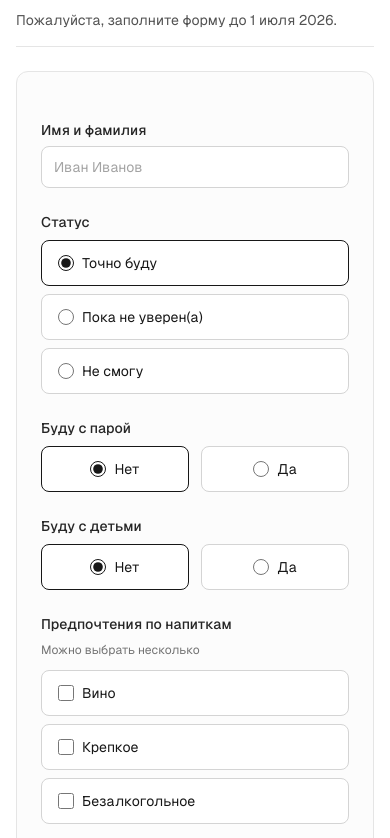
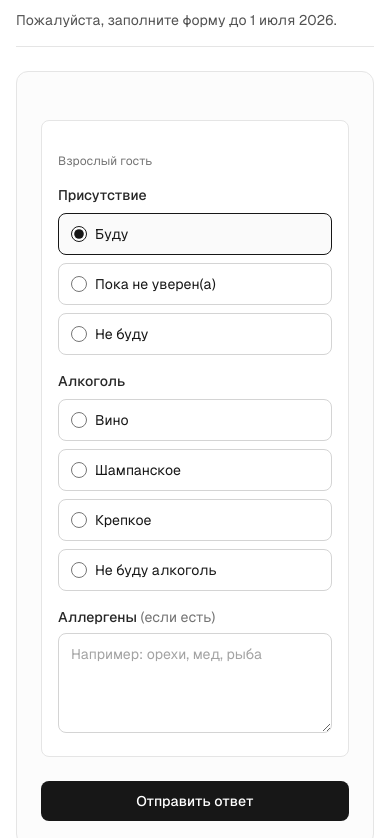
Before and after one commit to ilya04634/wedding, a Next.js app: page / in a window 390 px wide. Shown: the part 1046-1884 px from the top of the page. Built offline with nearby package versions, Linux system fonts and the light colour scheme.

Commit message:
Collect RSVP per invited guest

```diff
--- a/actions/rsvp.ts
+++ b/actions/rsvp.ts
@@ -1,6 +1,6 @@
 "use server";
 
-import { appendRsvpRow } from "@/lib/google/sheets";
+import { appendRsvpRows } from "@/lib/google/sheets";
 import { rsvpFormSchema } from "@/lib/validations/rsvp";
 import type { RsvpFormData } from "@/types/rsvp";
 
@@ -16,12 +16,21 @@ export async function submitRsvp(
   if (!parsed.success) {
     return {
       ok: false,
-      error: "Проверьте правильность заполнения формы.",
+      error: "Проверьте правильность заполнения анкеты.",
     };
   }
 
   try {
-    await appendRsvpRow(parsed.data);
+    await appendRsvpRows({
+      guestId: parsed.data.guestId,
+      people: parsed.data.people.map((person) => ({
+        ...person,
+        drink:
+          person.personType === "child" || person.status === "declined"
+            ? "not_applicable"
+            : person.drink ?? "no_alcohol",
+      })),
+    });
     return { ok: true };
   } catch (error) {
     console.error("[submitRsvp]", error);
--- a/app/(main)/page.tsx
+++ b/app/(main)/page.tsx
@@ -21,6 +21,7 @@ export default async function HomePage({ searchParams }: HomePageProps) {
         <RsvpForm
           guestId={invite?.id ?? guestId}
           initialName={invite?.inviteName}
+          people={invite?.people}
         />
       </div>
     </div>
--- a/components/rsvp/rsvp-form.tsx
+++ b/components/rsvp/rsvp-form.tsx
@@ -2,50 +2,75 @@
 
 import { submitRsvp } from "@/actions/rsvp";
 import { Button } from "@/components/ui/button";
-import { Input } from "@/components/ui/input";
 import { Label } from "@/components/ui/label";
+import { Section } from "@/components/ui/section";
 import { Textarea } from "@/components/ui/textarea";
-import { Section } from "@/components/ui/section";
-import { ChildrenFields } from "@/components/rsvp/children-fields";
 import { RSVP_SECTION_DESCRIPTION } from "@/lib/constants/wedding";
 import { rsvpFormSchema, type RsvpFormValues } from "@/lib/validations/rsvp";
 import { cn } from "@/lib/utils";
+import type { GuestPerson } from "@/types/guest";
+import type { RsvpFormData } from "@/types/rsvp";
 import { zodResolver } from "@hookform/resolvers/zod";
 import { CheckCircle2 } from "lucide-react";
 import { useState } from "react";
 import { useForm } from "react-hook-form";
 
 const STATUS_OPTIONS: {
-  value: RsvpFormValues["status"];
+  value: RsvpFormValues["people"][number]["status"];
   label: string;
 }[] = [
-  { value: "confirmed", label: "Точно буду" },
+  { value: "confirmed", label: "Буду" },
   { value: "maybe", label: "Пока не уверен(а)" },
-  { value: "declined", label: "Не смогу" },
+  { value: "declined", label: "Не буду" },
 ];
 
 const DRINK_OPTIONS: {
-  value: RsvpFormValues["drinks"][number];
+  value: NonNullable<RsvpFormValues["people"][number]["drink"]>;
   label: string;
 }[] = [
   { value: "wine", label: "Вино" },
+  { value: "champagne", label: "Шампанское" },
   { value: "strong", label: "Крепкое" },
-  { value: "non_alcoholic", label: "Безалкогольное" },
+  { value: "no_alcohol", label: "Не буду алкоголь" },
 ];
 
 interface RsvpFormProps {
   guestId?: string;
   initialName?: string;
+  people?: GuestPerson[];
 }
 
-export function RsvpForm({ guestId, initialName }: RsvpFormProps) {
+function getDefaultPeople(
+  people: GuestPerson[] | undefined,
+  initialName: string | undefined,
+): RsvpFormValues["people"] {
+  if (people?.length) {
+    return people.map((person) => ({
+      personName: person.personName,
+      personType: person.personType,
+      status: "confirmed",
+      drink: person.personType === "child" ? "not_applicable" : undefined,
+      allergens: "",
+    }));
+  }
+
+  return [
+    {
+      personName: initialName ?? "",
+      personType: "adult",
+      status: "confirmed",
+      drink: undefined,
+      allergens: "",
+    },
+  ];
+}
+
+export function RsvpForm({ guestId, initialName, people }: RsvpFormProps) {
   const [submitted, setSubmitted] = useState(false);
   const [submitError, setSubmitError] = useState<string | null>(null);
-  const [lastStatus, setLastStatus] = useState<RsvpFormValues["status"]>("confirmed");
 
   const {
     register,
-    control,
     handleSubmit,
     watch,
     setValue,
@@ -54,49 +79,33 @@ export function RsvpForm({ guestId, initialName }: RsvpFormProps) {
     resolver: zodResolver(rsvpFormSchema),
     defaultValues: {
       guestId: guestId ?? "",
-      name: initialName ?? "",
-      status: "confirmed",
-      withPartner: false,
-      partnerName: "",
-      withChildren: false,
-      children: [],
-      drinks: [],
-      allergies: "",
+      people: getDefaultPeople(people, initialName),
     },
   });
 
-  const withPartner = watch("withPartner");
-  const withChildren = watch("withChildren");
-  const status = watch("status");
-  const selectedDrinks = watch("drinks") ?? [];
-  const isDeclined = status === "declined";
-
-  const toggleDrink = (drink: RsvpFormValues["drinks"][number]) => {
-    const next = selectedDrinks.includes(drink)
-      ? selectedDrinks.filter((d) => d !== drink)
-      : [...selectedDrinks, drink];
-    setValue("drinks", next, { shouldValidate: true });
-  };
+  const formPeople = watch("people");
 
   const onSubmit = async (data: RsvpFormValues) => {
     setSubmitError(null);
-    const result = await submitRsvp({
-      ...data,
+    const normalized: RsvpFormData = {
       guestId: data.guestId?.trim() || guestId,
-      drinks: data.status === "declined" ? [] : data.drinks,
-      partnerName: data.withPartner ? data.partnerName : undefined,
-      withChildren: data.status === "declined" ? false : data.withChildren,
-      children:
-        data.withChildren && data.status !== "declined" ? data.children : [],
-      allergies: data.allergies?.trim() || undefined,
-    });
+      people: data.people.map((person) => ({
+        ...person,
+        drink:
+          person.personType === "child" || person.status === "declined"
+            ? "not_applicable"
+            : person.drink ?? "no_alcohol",
+        allergens: person.allergens?.trim() || undefined,
+      })),
+    };
+
+    const result = await submitRsvp(normalized);
 
     if (!result.ok) {
       setSubmitError(result.error);
       return;
     }
 
-    setLastStatus(data.status);
     setSubmitted(true);
   };
 
@@ -105,18 +114,12 @@ export function RsvpForm({ guestId, initialName }: RsvpFormProps) {
       <Section
         id="rsvp"
         title="Спасибо!"
-        description={
-          lastStatus === "declined"
-            ? "Мы получили ваш ответ."
-            : "Ваш ответ сохранён. Ждём вас на празднике!"
-        }
+        description="Ваш ответ сохранен. До встречи на празднике!"
       >
         <div className="flex flex-col items-center gap-3 rounded-xl border border-neutral-200 bg-neutral-50 py-10 text-center">
           <CheckCircle2 className="h-10 w-10 text-neutral-700" aria-hidden />
           <p className="text-sm text-neutral-600">
-            {lastStatus === "declined"
-              ? "Жаль, что не получится. Будем рады видеть вас в другой раз!"
-              : "Мы получили вашу анкету. До встречи!"}
+            Мы получили анкету по каждому гостю из приглашения.
           </p>
           <Button
             type="button"
@@ -147,32 +150,46 @@ export function RsvpForm({ guestId, initialName }: RsvpFormProps) {
             Персональная ссылка · ID: {guestId}
           </p>
         ) : null}
+
+        <div className="space-y-5">
+          {formPeople.map((person, index) => {
+            const isChild = person.personType === "child";
+            const isDeclined = person.status === "declined";
+
+            return (
+              <section
+                key={`${person.personName}-${index}`}
+                className="space-y-4 rounded-lg border border-neutral-200 bg-white p-4"
+              >
+                <input
+                  type="hidden"
+                  {...register(`people.${index}.personName`)}
+                />
+                <input
+                  type="hidden"
+                  {...register(`people.${index}.personType`)}
+                />
+
                 <div>
-          <Label htmlFor="name">Имя и фамилия</Label>
-          <Input
-            id="name"
-            autoComplete="name"
-            placeholder="Иван Иванов"
-            {...register("name")}
-          />
-          {errors.name ? (
-            <p className="mt-1.5 text-sm text-red-600" role="alert">
-              {errors.name.message}
+                  <p className="text-base font-medium text-neutral-900">
+                    {person.personName}
                   </p>
-          ) : null}
+                  <p className="text-xs text-neutral-500">
+                    {isChild ? "Ребенок" : "Взрослый гость"}
+                  </p>
                 </div>
 
                 <fieldset>
                   <legend className="mb-2 text-sm font-medium text-neutral-800">
-            Статус
+                    Присутствие
                   </legend>
-          <div className="flex flex-col gap-2 sm:flex-row sm:flex-wrap">
+                  <div className="grid gap-2 sm:grid-cols-3">
                     {STATUS_OPTIONS.map((opt) => (
                       <label
                         key={opt.value}
                         className={cn(
-                  "flex cursor-pointer items-center gap-2 rounded-lg border px-4 py-3 text-sm transition-colors",
-                  "has-[:checked]:border-neutral-900 has-[:checked]:bg-white",
+                          "flex cursor-pointer items-center gap-2 rounded-lg border px-3 py-2.5 text-sm transition-colors",
+                          "has-[:checked]:border-neutral-900 has-[:checked]:bg-neutral-50",
                           "border-neutral-300 bg-white hover:border-neutral-400",
                         )}
                       >
@@ -180,101 +197,17 @@ export function RsvpForm({ guestId, initialName }: RsvpFormProps) {
                           type="radio"
                           value={opt.value}
                           className="h-4 w-4 accent-neutral-900"
-                  {...register("status")}
-                />
-                {opt.label}
-              </label>
-            ))}
-          </div>
-          {errors.status ? (
-            <p className="mt-1.5 text-sm text-red-600" role="alert">
-              {errors.status.message}
-            </p>
-          ) : null}
-        </fieldset>
-
-        {!isDeclined ? (
-          <fieldset>
-            <legend className="mb-2 text-sm font-medium text-neutral-800">
-              Буду с парой
-            </legend>
-            <div className="flex gap-3">
-              {[
-                { value: false, label: "Нет" },
-                { value: true, label: "Да" },
-              ].map((opt) => (
-                <label
-                  key={String(opt.value)}
-                  className={cn(
-                    "flex flex-1 cursor-pointer items-center justify-center gap-2 rounded-lg border px-4 py-3 text-sm",
-                    "has-[:checked]:border-neutral-900 has-[:checked]:bg-white",
-                    "border-neutral-300 bg-white",
-                  )}
-                >
-                  <input
-                    type="radio"
-                    className="h-4 w-4 accent-neutral-900"
-                    checked={withPartner === opt.value}
-                    onChange={() =>
-                      setValue("withPartner", opt.value, {
-                        shouldValidate: true,
-                      })
-                    }
-                  />
-                  {opt.label}
-                </label>
-              ))}
-            </div>
-          </fieldset>
-        ) : null}
-
-        {!isDeclined && withPartner ? (
-          <div>
-            <Label htmlFor="partnerName">Имя и фамилия партнёра</Label>
-            <Input
-              id="partnerName"
-              placeholder="Мария Иванова"
-              {...register("partnerName")}
-            />
-            {errors.partnerName ? (
-              <p className="mt-1.5 text-sm text-red-600" role="alert">
-                {errors.partnerName.message}
-              </p>
-            ) : null}
-          </div>
-        ) : null}
-
-        {!isDeclined ? (
-          <fieldset>
-            <legend className="mb-2 text-sm font-medium text-neutral-800">
-              Буду с детьми
-            </legend>
-            <div className="flex gap-3">
-              {[
-                { value: false, label: "Нет" },
-                { value: true, label: "Да" },
-              ].map((opt) => (
-                <label
-                  key={`children-${String(opt.value)}`}
-                  className={cn(
-                    "flex flex-1 cursor-pointer items-center justify-center gap-2 rounded-lg border px-4 py-3 text-sm",
-                    "has-[:checked]:border-neutral-900 has-[:checked]:bg-white",
-                    "border-neutral-300 bg-white",
-                  )}
-                >
-                  <input
-                    type="radio"
-                    className="h-4 w-4 accent-neutral-900"
-                    checked={withChildren === opt.value}
-                    onChange={() => {
-                      setValue("withChildren", opt.value, {
+                          {...register(`people.${index}.status`)}
+                          onChange={(event) => {
+                            setValue(
+                              `people.${index}.status`,
+                              event.target.value as typeof opt.value,
+                              { shouldValidate: true },
+                            );
+                            if (event.target.value === "declined" || isChild) {
+                              setValue(`people.${index}.drink`, "not_applicable", {
                                 shouldValidate: true,
                               });
-                      if (opt.value && watch("children").length === 0) {
-                        setValue("children", [{ name: "", age: "" }]);
-                      }
-                      if (!opt.value) {
-                        setValue("children", []);
                             }
                           }}
                         />
@@ -282,78 +215,75 @@ export function RsvpForm({ guestId, initialName }: RsvpFormProps) {
                       </label>
                     ))}
                   </div>
+                  {errors.people?.[index]?.status ? (
+                    <p className="mt-1.5 text-sm text-red-600" role="alert">
+                      {errors.people[index]?.status?.message}
+                    </p>
+                  ) : null}
                 </fieldset>
-        ) : null}
 
-        {!isDeclined && withChildren ? (
-          <ChildrenFields
-            control={control}
-            register={register}
-            errors={errors}
-          />
-        ) : null}
-
-        {!isDeclined ? (
-          <>
+                {!isChild && !isDeclined ? (
                   <fieldset>
                     <legend className="mb-2 text-sm font-medium text-neutral-800">
-                Предпочтения по напиткам
+                      Алкоголь
                     </legend>
-              <p className="mb-3 text-xs text-neutral-500">
-                Можно выбрать несколько
-              </p>
-              <div className="flex flex-col gap-2 sm:flex-row sm:flex-wrap">
+                    <div className="grid gap-2 sm:grid-cols-2">
                       {DRINK_OPTIONS.map((opt) => (
                         <label
                           key={opt.value}
                           className={cn(
-                      "flex cursor-pointer items-center gap-2 rounded-lg border px-4 py-3 text-sm",
-                      selectedDrinks.includes(opt.value)
-                        ? "border-neutral-900 bg-white"
-                        : "border-neutral-300 bg-white hover:border-neutral-400",
+                            "flex cursor-pointer items-center gap-2 rounded-lg border px-3 py-2.5 text-sm transition-colors",
+                            "has-[:checked]:border-neutral-900 has-[:checked]:bg-neutral-50",
+                            "border-neutral-300 bg-white hover:border-neutral-400",
                           )}
                         >
                           <input
-                      type="checkbox"
-                      className="h-4 w-4 rounded accent-neutral-900"
-                      checked={selectedDrinks.includes(opt.value)}
-                      onChange={() => toggleDrink(opt.value)}
+                            type="radio"
+                            value={opt.value}
+                            className="h-4 w-4 accent-neutral-900"
+                            {...register(`people.${index}.drink`)}
                           />
                           {opt.label}
                         </label>
                       ))}
                     </div>
-              {errors.drinks ? (
+                    {errors.people?.[index]?.drink ? (
                       <p className="mt-1.5 text-sm text-red-600" role="alert">
-                  {errors.drinks.message}
+                        {errors.people[index]?.drink?.message}
                       </p>
                     ) : null}
                   </fieldset>
+                ) : null}
 
                 <div>
-              <Label htmlFor="allergies">
-                Пищевые аллергии или пожелания{" "}
+                  <Label htmlFor={`allergens-${index}`}>
+                    Аллергены{" "}
                     <span className="font-normal text-neutral-500">
-                  (необязательно)
+                      (если есть)
                     </span>
                   </Label>
                   <Textarea
-                id="allergies"
-                placeholder="Например: без орехов, вегетарианское меню..."
-                {...register("allergies")}
+                    id={`allergens-${index}`}
+                    placeholder="Например: орехи, мед, рыба"
+                    {...register(`people.${index}.allergens`)}
                   />
                 </div>
-          </>
-        ) : null}
+              </section>
+            );
+          })}
+        </div>
 
         {submitError ? (
-          <p className="rounded-lg border border-red-200 bg-red-50 px-3 py-2 text-sm text-red-700" role="alert">
+          <p
+            className="rounded-lg border border-red-200 bg-red-50 px-3 py-2 text-sm text-red-700"
+            role="alert"
+          >
             {submitError}
           </p>
         ) : null}
 
         <Button type="submit" className="w-full sm:w-auto" disabled={isSubmitting}>
-          {isSubmitting ? "Отправка…" : "Отправить ответ"}
+          {isSubmitting ? "Отправка..." : "Отправить ответ"}
         </Button>
       </form>
     </Section>
--- a/lib/google/sheets.ts
+++ b/lib/google/sheets.ts
@@ -1,71 +1,63 @@
 import "server-only";
 
-import {
-  formatChildrenAgesColumn,
-  formatChildrenForSheet,
-  formatChildrenNamesColumn,
-} from "@/lib/rsvp/format-children";
-import type { RsvpFormData } from "@/types/rsvp";
+import type { RsvpFormData, RsvpPersonData } from "@/types/rsvp";
 import { getGoogleSpreadsheetId, getRsvpSheetName } from "./auth";
 import { getSheetsClient } from "./sheets-client";
 
-const STATUS_LABELS: Record<RsvpFormData["status"], string> = {
-  confirmed: "Точно буду",
+const STATUS_LABELS: Record<RsvpPersonData["status"], string> = {
+  confirmed: "Буду",
   maybe: "Пока не уверен(а)",
-  declined: "Не смогу",
+  declined: "Не буду",
 };
 
-const DRINK_LABELS: Record<RsvpFormData["drinks"][number], string> = {
-  wine: "Вино",
-  strong: "Крепкое",
-  non_alcoholic: "Безалкогольное",
+const PERSON_TYPE_LABELS: Record<RsvpPersonData["personType"], string> = {
+  adult: "Взрослый",
+  child: "Ребенок",
 };
 
-function formatPlusOne(data: RsvpFormData): string {
-  if (!data.withPartner) return "Нет";
-  return data.partnerName?.trim() || "Да";
+const DRINK_LABELS: Record<RsvpPersonData["drink"], string> = {
+  wine: "Вино",
+  champagne: "Шампанское",
+  strong: "Крепкое",
+  no_alcohol: "Не буду алкоголь",
+  not_applicable: "Не применимо",
+};
+
+function formatDrink(person: RsvpPersonData): string {
+  if (person.personType === "child" || person.status === "declined") {
+    return DRINK_LABELS.not_applicable;
+  }
+
+  return DRINK_LABELS[person.drink] ?? "";
 }
 
-function formatWithChildren(data: RsvpFormData): string {
-  if (!data.withChildren) return "Нет";
-  return "Да";
+function formatRows(data: RsvpFormData): string[][] {
+  const timestamp = new Date().toISOString();
+
+  return data.people.map((person) => [
+    timestamp,
+    data.guestId?.trim() || "",
+    person.personName,
+    PERSON_TYPE_LABELS[person.personType],
+    STATUS_LABELS[person.status],
+    formatDrink(person),
+    person.allergens?.trim() || "",
+  ]);
 }
 
-/**
- * Timestamp | Guest_Id | Guest_Name | Will_Attend | Plus_One | With_Children |
- * Children_List | Children_Names | Children_Ages | Alcohol_Pref | Food_Allergies
- */
-function formatRow(data: RsvpFormData): string[] {
-  const children = data.withChildren ? data.children : [];
-
-  return [
-    new Date().toISOString(),
-    data.guestId?.trim() || "",
-    data.name,
-    STATUS_LABELS[data.status],
-    formatPlusOne(data),
-    formatWithChildren(data),
-    formatChildrenForSheet(children),
-    formatChildrenNamesColumn(children),
-    formatChildrenAgesColumn(children),
-    data.drinks.length
-      ? data.drinks.map((d) => DRINK_LABELS[d]).join(", ")
-      : "—",
-    data.allergies?.trim() || "",
-  ];
-}
-
-export async function appendRsvpRow(data: RsvpFormData): Promise<void> {
+export async function appendRsvpRows(data: RsvpFormData): Promise<void> {
   const sheets = getSheetsClient();
   const sheetName = getRsvpSheetName();
 
   await sheets.spreadsheets.values.append({
     spreadsheetId: getGoogleSpreadsheetId(),
-    range: `${sheetName}!A:K`,
+    range: `${sheetName}!A:G`,
     valueInputOption: "USER_ENTERED",
     insertDataOption: "INSERT_ROWS",
     requestBody: {
-      values: [formatRow(data)],
+      values: formatRows(data),
     },
   });
 }
+
+export const appendRsvpRow = appendRsvpRows;
--- a/lib/rsvp/format-children.ts
+++ /dev/null
@@ -1,24 +0,0 @@
-import type { ChildEntry } from "@/types/child";
-
-/** Для Google Sheets: «Маша — 5 лет; Петя — 3 года» */
-export function formatChildrenForSheet(children: ChildEntry[]): string {
-  if (!children.length) return "";
-
-  return children
-    .map((c) => {
-      const name = c.name.trim();
-      const age = c.age.trim();
-      const ageLabel = /лет|год|мес/i.test(age) ? age : `${age} лет`;
-      return `${name} — ${ageLabel}`;
-    })
-    .join("; ");
-}
-
-/** Имена и возрасты отдельными колонками */
-export function formatChildrenNamesColumn(children: ChildEntry[]): string {
-  return children.map((c) => c.name.trim()).join("; ");
-}
-
-export function formatChildrenAgesColumn(children: ChildEntry[]): string {
-  return children.map((c) => c.age.trim()).join("; ");
-}
--- a/lib/validations/rsvp.ts
+++ b/lib/validations/rsvp.ts
@@ -2,70 +2,40 @@ import { z } from "zod";
 
 export const rsvpStatusSchema = z.enum(["confirmed", "maybe", "declined"]);
 
-export const drinkPreferenceSchema = z.enum(["wine", "strong", "non_alcoholic"]);
+export const drinkPreferenceSchema = z.enum([
+  "wine",
+  "champagne",
+  "strong",
+  "no_alcohol",
+]);
 
-export const childEntrySchema = z.object({
-  name: z.string().trim().min(1, "Укажите имя ребёнка"),
-  age: z.string().trim().min(1, "Укажите возраст"),
-});
-
-export const rsvpFormSchema = z
+export const rsvpPersonSchema = z
   .object({
-    guestId: z.string().trim().optional(),
-    name: z
-      .string()
-      .trim()
-      .min(2, "Укажите имя и фамилию (минимум 2 символа)"),
+    personName: z.string().trim().min(1, "Укажите имя гостя"),
+    personType: z.enum(["adult", "child"]),
     status: rsvpStatusSchema,
-    withPartner: z.boolean(),
-    partnerName: z.string().trim().optional(),
-    withChildren: z.boolean(),
-    children: z.array(childEntrySchema),
-    drinks: z.array(drinkPreferenceSchema),
-    allergies: z.string().trim().optional(),
+    drink: z
+      .union([drinkPreferenceSchema, z.literal("not_applicable")])
+      .optional(),
+    allergens: z.string().trim().optional(),
   })
-  .superRefine((data, ctx) => {
+  .superRefine((person, ctx) => {
     if (
-      data.withPartner &&
-      data.status !== "declined" &&
-      (!data.partnerName || data.partnerName.length < 2)
+      person.personType === "adult" &&
+      person.status !== "declined" &&
+      !person.drink
     ) {
       ctx.addIssue({
         code: z.ZodIssueCode.custom,
-        message: "Укажите имя и фамилию партнёра",
-        path: ["partnerName"],
-      });
-    }
-
-    if (data.withChildren && data.status !== "declined") {
-      if (data.children.length === 0) {
-        ctx.addIssue({
-          code: z.ZodIssueCode.custom,
-          message: "Добавьте хотя бы одного ребёнка",
-          path: ["children"],
-        });
-      } else {
-        data.children.forEach((_, index) => {
-          const parsed = childEntrySchema.safeParse(data.children[index]);
-          if (!parsed.success) {
-            parsed.error.issues.forEach((issue) => {
-              ctx.addIssue({
-                ...issue,
-                path: ["children", index, ...issue.path],
-              });
-            });
-          }
-        });
-      }
-    }
-
-    if (data.status !== "declined" && data.drinks.length === 0) {
-      ctx.addIssue({
-        code: z.ZodIssueCode.custom,
-        message: "Выберите хотя бы один вариант напитка",
-        path: ["drinks"],
+        message: "Выберите вариант по алкоголю",
+        path: ["drink"],
       });
     }
   });
 
+export const rsvpFormSchema = z.object({
+  guestId: z.string().trim().optional(),
+  people: z.array(rsvpPersonSchema).min(1, "Нет гостей для ответа"),
+});
+
 export type RsvpFormValues = z.infer<typeof rsvpFormSchema>;
--- a/types/child.ts
+++ /dev/null
@@ -1,4 +0,0 @@
-export interface ChildEntry {
-  name: string;
-  age: string;
-}
```
Also changed, not shown: components/rsvp/children-fields.tsx (deleted, +0 -105 lines), types/rsvp.ts (+11 -12 lines). Lines whose indentation alone changed are shown as unchanged.
